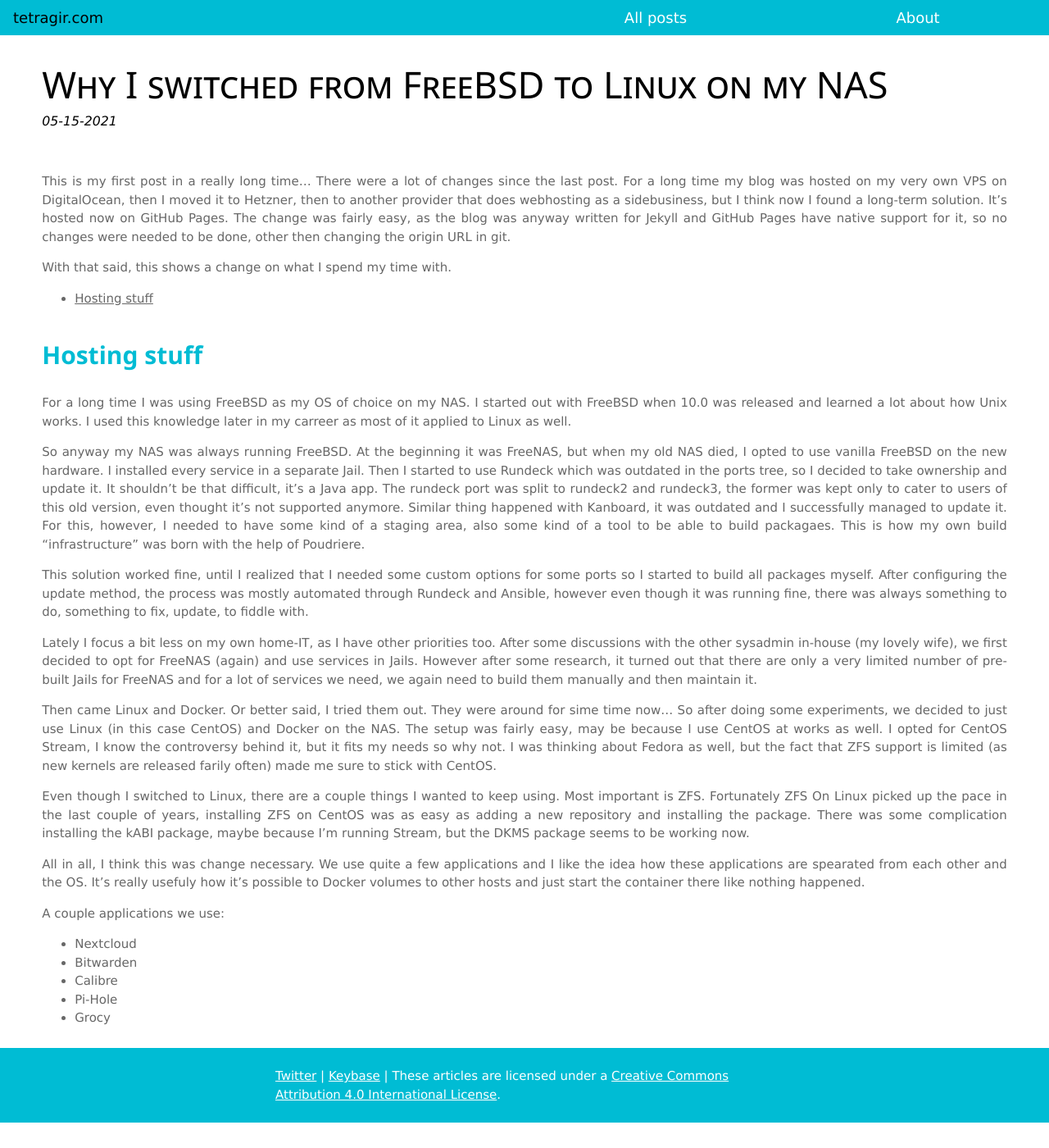
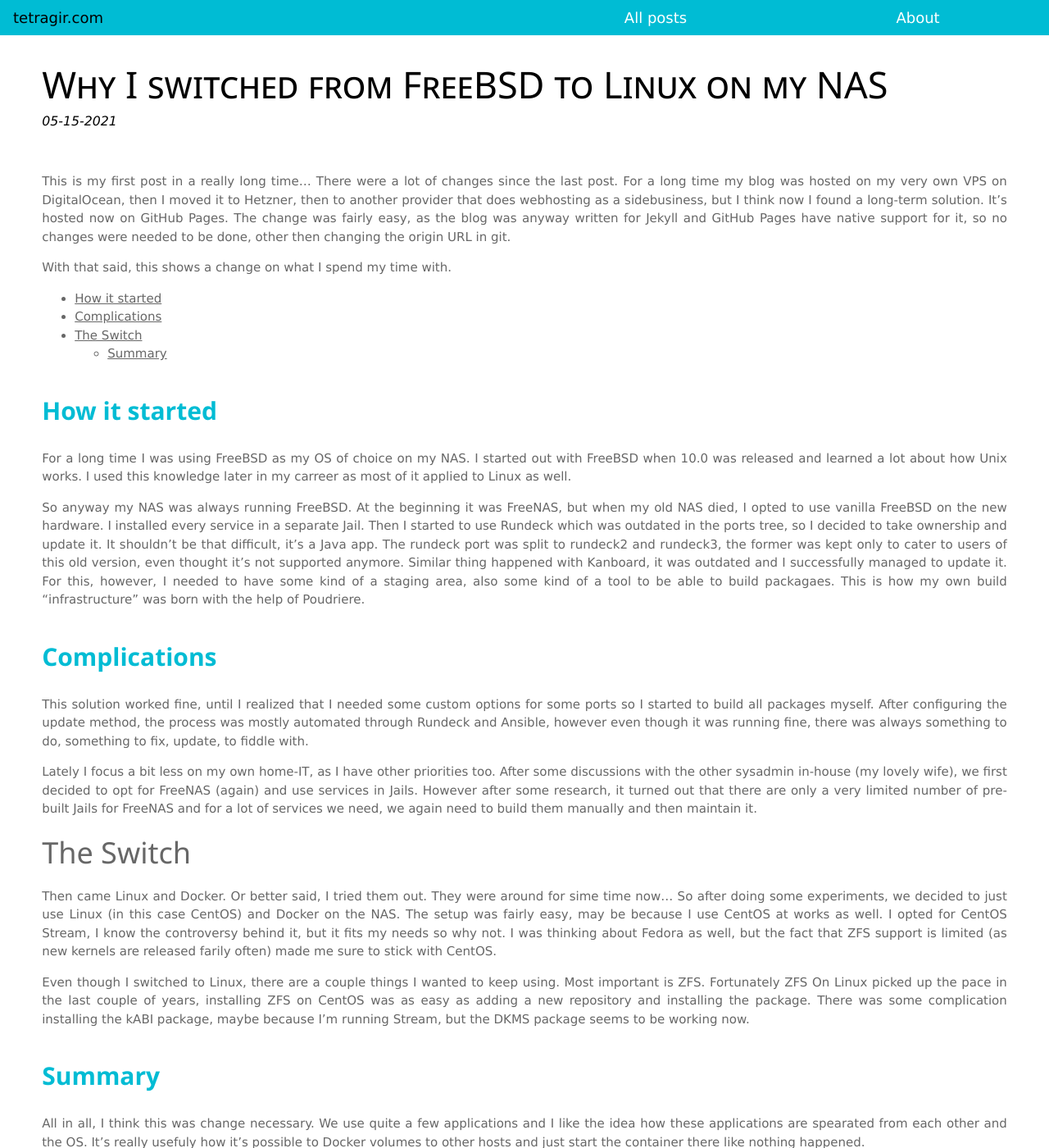
Before and after one commit to tetragir/tetragir.github.io, a Jekyll site: the page built from _posts/2021-05-27-switch-to-linux.md, in a window 1280 px wide and 1400 px high. Shown: the whole window at 82% size. Built offline with Jekyll 4.4.1, drawn with Linux system fonts in a browser that asks for light colours.

Commit message:
Added headings

```diff
--- a/_posts/2021-05-27-switch-to-linux.md
+++ b/_posts/2021-05-27-switch-to-linux.md
@@ -15,19 +15,25 @@ With that said, this shows a change on what I spend my time with.
 * TOC
 {:toc}
 
-## Hosting stuff
+## How it started
 
 For a long time I was using FreeBSD as my OS of choice on my NAS. I started out with FreeBSD when 10.0 was released and learned a lot about how Unix works. I used this knowledge later in my carreer as most of it applied to Linux as well.
 
 So anyway my NAS was always running FreeBSD. At the beginning it was FreeNAS, but when my old NAS died, I opted to use vanilla FreeBSD on the new hardware. I installed every service in a separate Jail. Then I started to use Rundeck which was outdated in the ports tree, so I decided to take ownership and update it. It shouldn't be that difficult, it's a Java app. The rundeck port was split to rundeck2 and rundeck3, the former was kept only to cater to users of this old version, even thought it's not supported anymore. Similar thing happened with Kanboard, it was outdated and I successfully managed to update it. For this, however, I needed to have some kind of a staging area, also some kind of a tool to be able to build packagaes. This is how my own build "infrastructure" was born with the help of Poudriere.
 
+## Complications
+
 This solution worked fine, until I realized that I needed some custom options for some ports so I started to build all packages myself. After configuring the update method, the process was mostly automated through Rundeck and Ansible, however even though it was running fine, there was always something to do, something to fix, update, to fiddle with.
 
 Lately I focus a bit less on my own home-IT, as I have other priorities too. After some discussions with the other sysadmin in-house (my lovely wife), we first decided to opt for FreeNAS (again) and use services in Jails. However after some research, it turned out that there are only a very limited number of pre-built Jails for FreeNAS and for a lot of services we need, we again need to build them manually and then maintain it.
 
+# The Switch
+
 Then came Linux and Docker. Or better said, I tried them out. They were around for sime time now... So after doing some experiments, we decided to just use Linux (in this case CentOS) and Docker on the NAS. The setup was fairly easy, may be because I use CentOS at works as well. I opted for CentOS Stream, I know the controversy behind it, but it fits my needs so why not. I was thinking about Fedora as well, but the fact that ZFS support is limited (as new kernels are released farily often) made me sure to stick with CentOS.
 
 Even though I switched to Linux, there are a couple things I wanted to keep using. Most important is ZFS. Fortunately ZFS On Linux picked up the pace in the last couple of years, installing ZFS on CentOS was as easy as adding a new repository and installing the package. There was some complication installing the kABI package, maybe because I'm running Stream, but the DKMS package seems to be working now.
+
+## Summary
 
 All in all, I think this was change necessary. We use quite a few applications and I like the idea how these applications are spearated from each other and the OS. It's really usefuly how it's possible to Docker volumes to other hosts and just start the container there like nothing happened.
 
```
